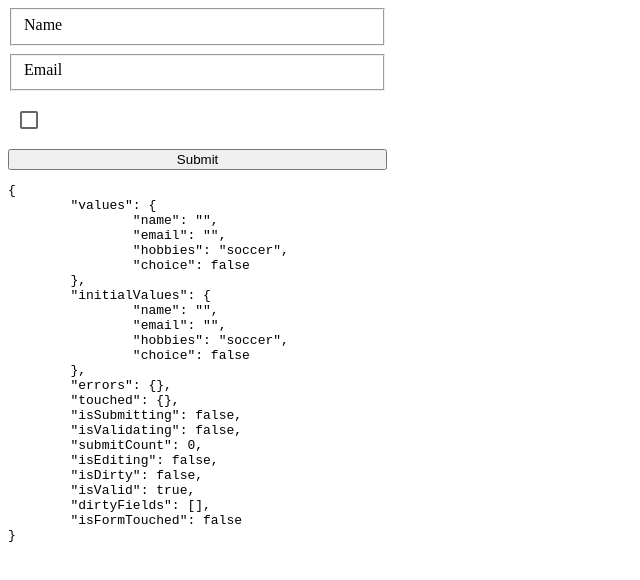
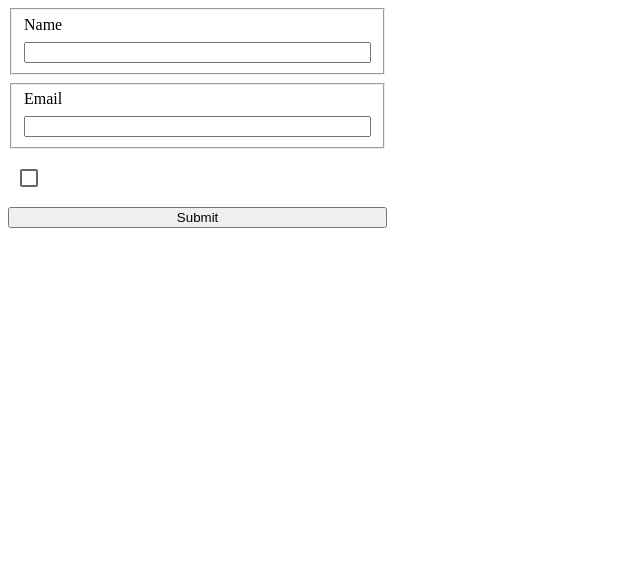
Before and after one commit to johnsonav1992/formularity, a React (Vite) app: page / in a window 1280 px wide. Shown: the top 580 px of the page, without its empty margins (0-640 px from the left). Built offline with nearby package versions, Linux system fonts and the light colour scheme.

Commit message:
okay now checkbox works

```diff
--- a/src/Field.tsx
+++ b/src/Field.tsx
@@ -79,7 +79,7 @@ export const Field = <
     const fieldProps = {
         name
         , value: value || getViaPath( values, name as DeepKeys<FormValues> )
-        , checked: type == 'checkbox'
+        , checked: ( isSilentExternalCheckbox || type === 'checkbox' )
             ? value == undefined
                 ? checked
                 : !!getViaPath( values, name as DeepKeys<FormValues> )
--- a/src/useFormularity.ts
+++ b/src/useFormularity.ts
@@ -196,8 +196,6 @@ export const useFormularity = <TFormValues extends FormValues>( {
 
         const { checked } = e.target as HTMLInputElement;
 
-        console.log( checked, type );
-
         // determine field type -> number, range, checkbox, multiselect or other stock input
         switch ( true ) {
             case /number|range/.test( type ): {
--- a/testApp/AnotherTest.tsx
+++ b/testApp/AnotherTest.tsx
@@ -57,6 +57,8 @@ const ChildComponent = () => {
 const AnotherTest = () => {
     const formularity = useFormularity( { formStore } );
 
+    console.log( 'render' );
+
     return (
         <div>
             <Formularity
@@ -84,10 +86,9 @@ const AnotherTest = () => {
                             } }
                         >
                             <label htmlFor='name'>Name</label>
-                            { /* <Field
-                                name='email'
-                                component={ Comp }
-                            /> */ }
+                            <Field
+                                name='name'
+                            />
                         </fieldset>
                         <fieldset
                             style={ {
@@ -97,10 +98,9 @@ const AnotherTest = () => {
                             } }
                         >
                             <label htmlFor='email'>Email</label>
-                            { /* <Field
+                            <Field
                                 name='email'
-                                value=''
-                            /> */ }
+                            />
                         </fieldset>
                         <div>
                             <Field
@@ -116,9 +116,9 @@ const AnotherTest = () => {
                 ) }
             </Formularity>
             { /* <ChildComponent /> */ }
-            <pre>
+            { /* <pre>
                 { JSON.stringify( formularity, null, '\t' ) }
-            </pre>
+            </pre> */ }
         </div>
     );
 };
```
